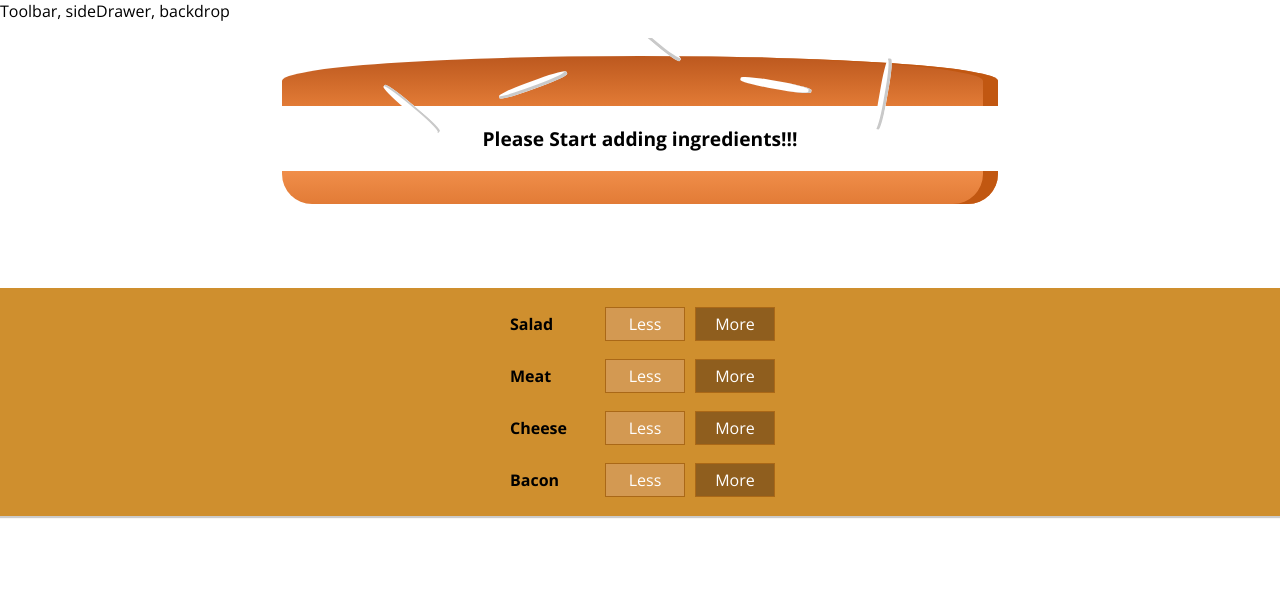
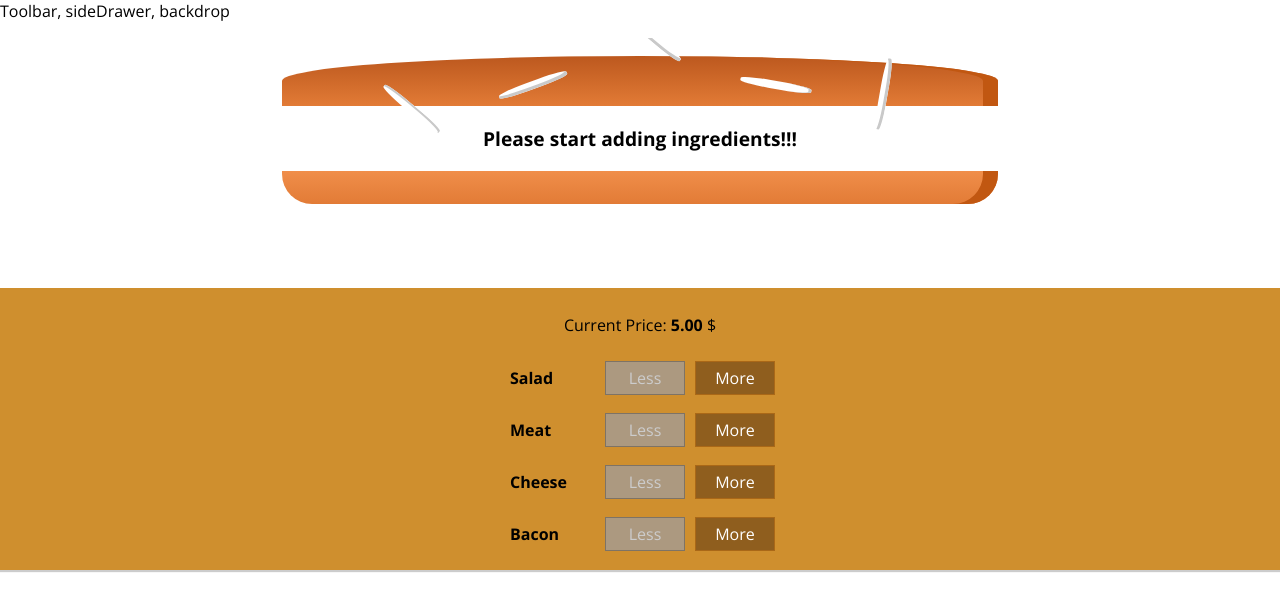
Before and after one commit to Sivajstme/letsmakeburger, a React (Create React App) app: page / in a window 1280 px wide. Shown: the top 610 px of the page. Built offline with nearby package versions, Linux system fonts and the light colour scheme.

Commit message:
added Prices

```diff
--- a/src/components/Burger/BuildControls/BuildControl/BuildControl.js
+++ b/src/components/Burger/BuildControls/BuildControl/BuildControl.js
@@ -6,7 +6,7 @@ const buildControl = (props) => {
     return(
             <div className='BuildControl'>
                 <div className='Label'> {props.label}</div>
-                <button className='Less' onClick= {props.remove}>Less</button>
+                <button className='Less' onClick= {props.remove} disabled = {props.isDisable}>Less</button>
                 <button className='More' onClick = {props.added}>More</button>
             </div>
     )
--- a/src/components/Burger/BuildControls/BuildControls.js
+++ b/src/components/Burger/BuildControls/BuildControls.js
@@ -14,6 +14,8 @@ const buildControls = (props) =>{
 
     return(
         <div className='BuildControls'>
+            <p> Current Price:<strong> {props.price.toFixed(2)}</strong> $</p>
+
             {
                 controls.map((el,ind)=> {
                     return <BuildControl
@@ -21,6 +23,7 @@ const buildControls = (props) =>{
                             label={el.label}
                             added = {() => props.ingredientAdded(el.type)}
                             remove = {() => props.ingredientRemove(el.type)}
+                            isDisable = {props.disable[el.type]}
                             />}
 
                 )
--- a/src/components/Burger/Burger.js
+++ b/src/components/Burger/Burger.js
@@ -29,7 +29,7 @@ const Burger = (props) =>{
 
     // console.log(transformedArr);
     if (transformedArr.length === 0) {
-        transformedArr = <p>Please Start adding ingredients!!!</p>
+        transformedArr = <p>Please start adding ingredients!!!</p>
     }
 
     return(
--- a/src/containers/BurgerBuilder/BurgerBuilder.js
+++ b/src/containers/BurgerBuilder/BurgerBuilder.js
@@ -42,11 +42,14 @@ class BurgerBuilder extends Component{
 
     removeIngredientHandler = (type) =>{
         const presentCount = this.state.ingredients[type];
+        if (presentCount <= 0) {
+            return;
+        }
         const updatedCount = presentCount - 1;
         const presentIngState = {...this.state.ingredients};
         presentIngState[type] = updatedCount;
         const presentPrice = this.state.totalPrice;
-        const updatedPrice = presentPrice - INGREDIENT_PRICES[type];
+        const updatedPrice = Math.floor(presentPrice - INGREDIENT_PRICES[type]);
 
         if (updatedPrice === 5) {
             this.setState({ingredients : presentIngState, totalPrice : presentPrice});
@@ -56,13 +59,25 @@ class BurgerBuilder extends Component{
 
     }
     render(){
+        const disabledInfo = {...this.state.ingredients};
+        for (let key in disabledInfo) {
+
+            disabledInfo[key] = disabledInfo[key] <= 0;
+
+        }
+        // console.log(disabledInfo);
         return(
 
             <Aux>
                 <div>
                     <Burger ingredients={this.state.ingredients}/>
                 </div>
-                    <BuildControls ingredientAdded={this.addIngredientHandler} ingredientRemove = {this.removeIngredientHandler}/>
+                    <BuildControls
+                    price = {this.state.totalPrice}
+                    ingredientAdded={this.addIngredientHandler}
+                    ingredientRemove = {this.removeIngredientHandler}
+                    disable = {disabledInfo}
+                    />
             </Aux>
 
         )
```
